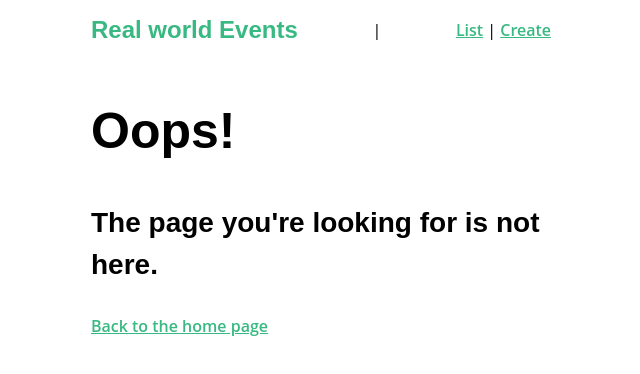
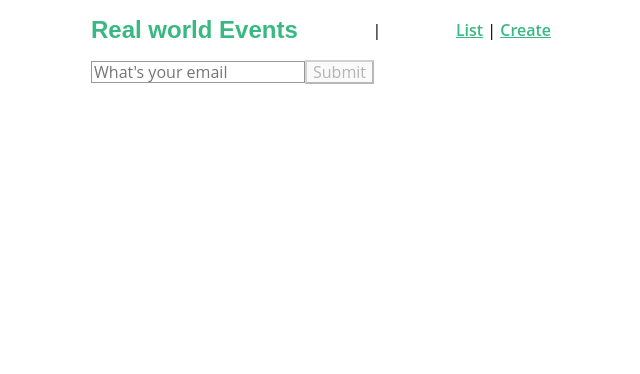
Before and after one commit to bbj14/Vue-EventList, a Vue app: page /example in a window 1280 px wide. Before the commit this address led to /404. Shown: the top 374 px of the page, without its empty margins (319-959 px from the left). Built offline with nearby package versions, Linux system fonts and the light colour scheme.

Commit message:
Lesson10 form validation example

```diff
--- a/package.json
+++ b/package.json
@@ -19,6 +19,7 @@
     "vue-feather-icons": "^5.0.0",
     "vue-router": "^3.1.6",
     "vuejs-datepicker": "^1.6.2",
+    "vuelidate": "^0.7.5",
     "vuex": "^3.1.3"
   },
   "devDependencies": {
--- a/src/App.vue
+++ b/src/App.vue
@@ -216,6 +216,9 @@
 [hidden] {
   display: none;
 }
+.error {
+  border: 1px solid red;
+}
 select {
   width: 100%;
   height: 52px;
--- a/src/main.js
+++ b/src/main.js
@@ -5,6 +5,9 @@
 import upperFirst from 'lodash/upperFirst'
 import camelCase from 'lodash/camelCase'
 import 'nprogress/nprogress.css'
+import Vuelidate from 'vuelidate'
+
+Vue.use(Vuelidate)
 
 const requireComponent = require.context(
   './components',
--- a/src/router/index.js
+++ b/src/router/index.js
@@ -7,6 +7,7 @@
 import store from '@/store/index'
 import NotFound from '@/views/NotFound.vue'
 import NetworkIssue from '@/views/NetworkIssue.vue'
+import Example from '@/views/Example.vue'
 
 Vue.use(VueRouter)
 
@@ -57,6 +58,10 @@
   {
     path: '*',
     redirect: { name: '404', params: { resource: 'page' } }
+  },
+  {
+    path: '/example',
+    component: Example
   }
   // route level code-splitting
   // this generates a separate chunk (about.[hash].js) for this route
--- /dev/null
+++ b/src/views/Example.vue
@@ -0,0 +1,47 @@
+<template>
+  <form @submit.prevent="submit">
+    <input
+      type="email"
+      placeholder="What's your email"
+      v-model="email"
+      :class="{ error: $v.email.$error }"
+      @blur="$v.email.$touch()"
+    />
+
+    <div v-if="$v.email.$error">
+      <p v-if="!$v.email.email" class="- text-error">
+        Please enter a valid email
+      </p>
+      <p v-if="!$v.email.required" class="-text-error">Email is required</p>
+    </div>
+
+    <button :disabled="$v.$invalid" type="submit">Submit</button>
+    <p v-if="$v.$anyerrors"></p>
+  </form>
+</template>
+
+<script>
+import { required, email } from 'vuelidate/lib/validators'
+
+export default {
+  data() {
+    return {
+      email: null
+    }
+  },
+  validations: {
+    email: {
+      required,
+      email
+    }
+  },
+  methods: {
+    submit() {
+      this.$v.$touch()
+      if (!this.$v.$invalid) {
+        console.log('Form submitted:', this.email)
+      }
+    }
+  }
+}
+</script>
```
Also changed, not shown: 1 other file (tests, documents, lock files or other folders).
